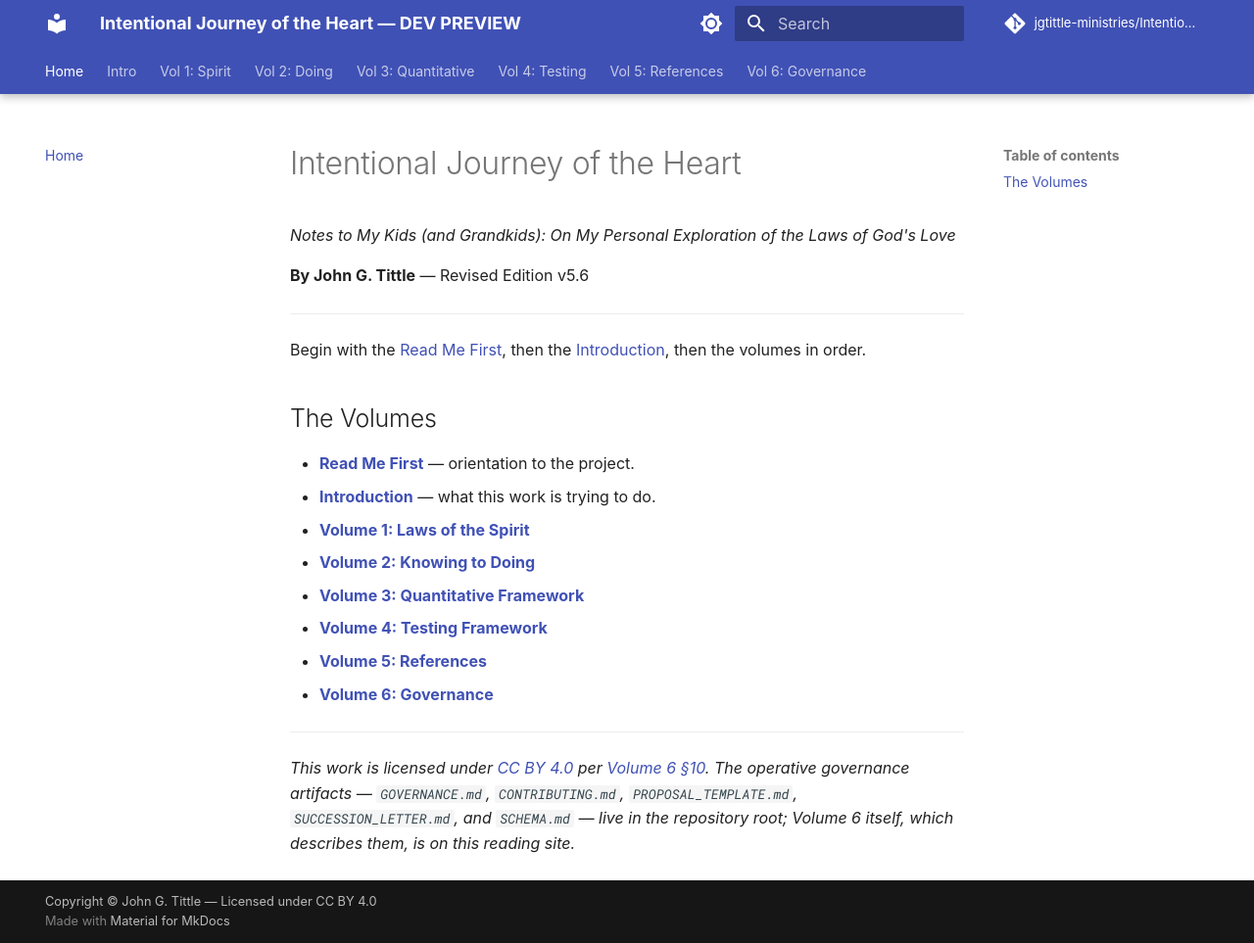
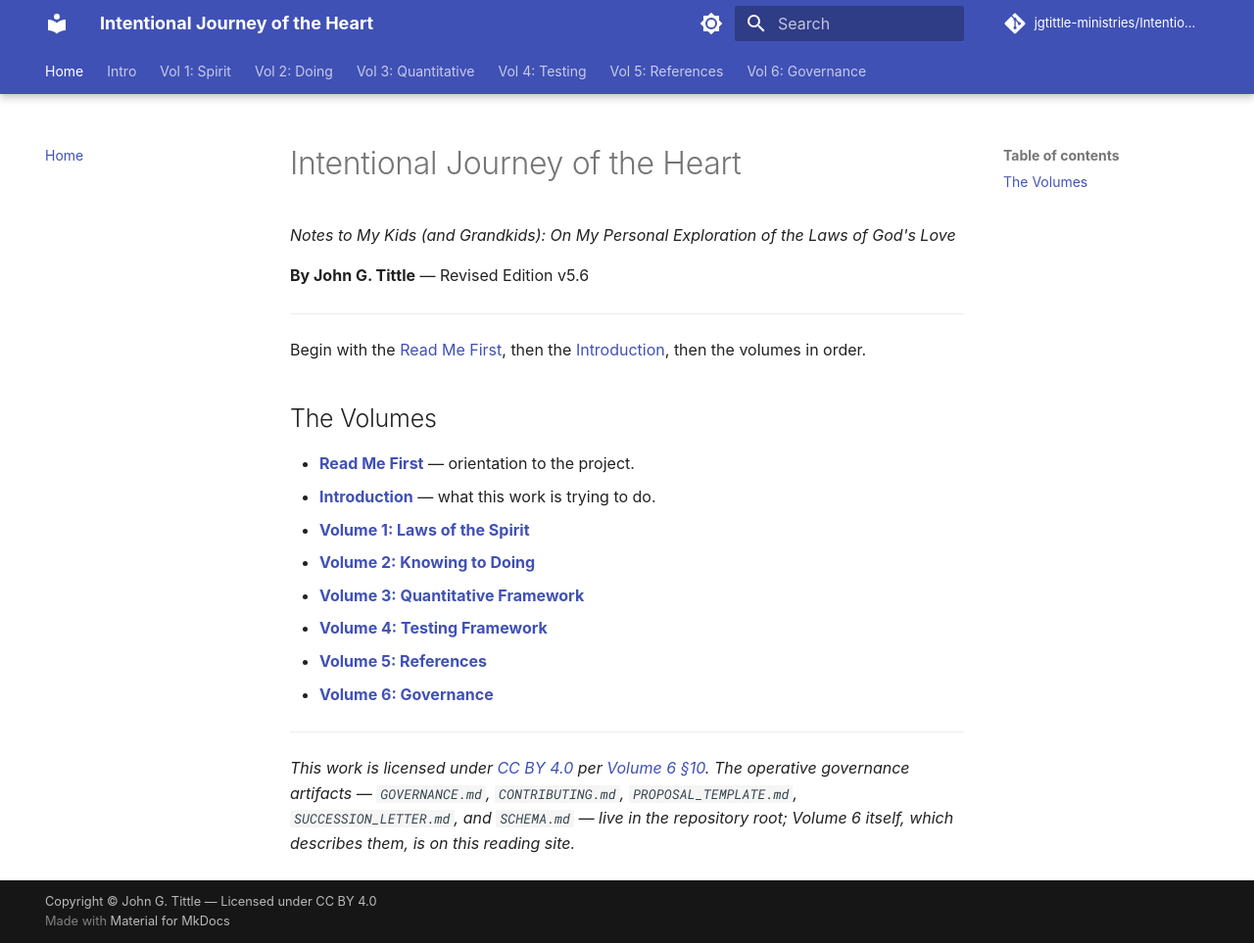
Before and after one commit to jgtittle-ministries/Intentional-Journey-of-the-Heart, an MkDocs documentation site: the page built from docs/index.md, in a window 1280 px wide and 963 px high. Shown: the whole window at 98% size. Built offline with MkDocs 1.6.1 and Material for MkDocs 9.7.7, drawn with Linux system fonts in a browser that asks for light colours; some web fonts are replaced; comment, search, counter and statistics services are not loaded.

Commit message:
Fix: restore prod site_name, site_url, repo_url to non-dev values
The top metadata block of prod's mkdocs.yml was carrying dev-specific
content from an earlier whole-file copy:
- site_name had "— DEV PREVIEW" appended
- site_description had "[DEV PREVIEW]" prefix
- site_url pointed to the dev GitHub Pages site
- repo_url and repo_name pointed to the -dev repository

This was causing the prod site header to display "Intentional Journey
of the Heart — DEV PREVIEW" and was misrouting the repo edit link to
the dev repository.

Restore prod's correct metadata. The site_name, site_url, repo_url, and
repo_name fields are dev-vs-prod divergent by design — they should
never be whole-file-copied during a mirror.

```diff
--- a/mkdocs.yml
+++ b/mkdocs.yml
@@ -1,9 +1,9 @@
-site_name: "Intentional Journey of the Heart — DEV PREVIEW"
-site_description: "[DEV PREVIEW] Notes to My Kids (and Grandkids) — On My Personal Exploration of the Laws of God's Love"
+site_name: "Intentional Journey of the Heart"
+site_description: "Notes to My Kids (and Grandkids) — On My Personal Exploration of the Laws of God's Love"
 site_author: John G. Tittle
-site_url: https://jgtittle-ministries.github.io/Intentional-Journey-of-the-Heart-dev/
-repo_url: https://github.com/jgtittle-ministries/Intentional-Journey-of-the-Heart-dev
-repo_name: jgtittle-ministries/Intentional-Journey-of-the-Heart-dev
+site_url: https://jgtittle-ministries.github.io/Intentional-Journey-of-the-Heart/
+repo_url: https://github.com/jgtittle-ministries/Intentional-Journey-of-the-Heart
+repo_name: jgtittle-ministries/Intentional-Journey-of-the-Heart
 edit_uri: edit/main/docs/
 
 theme:
```
